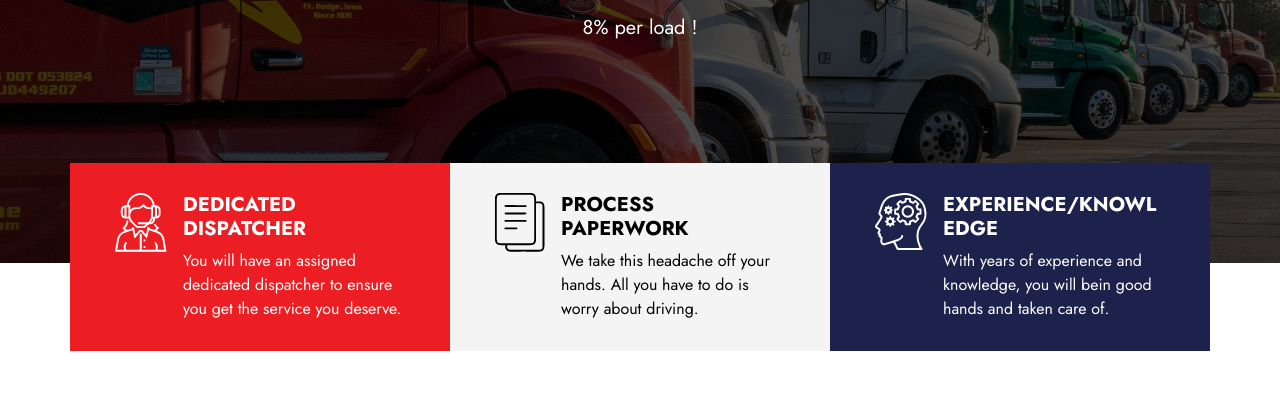
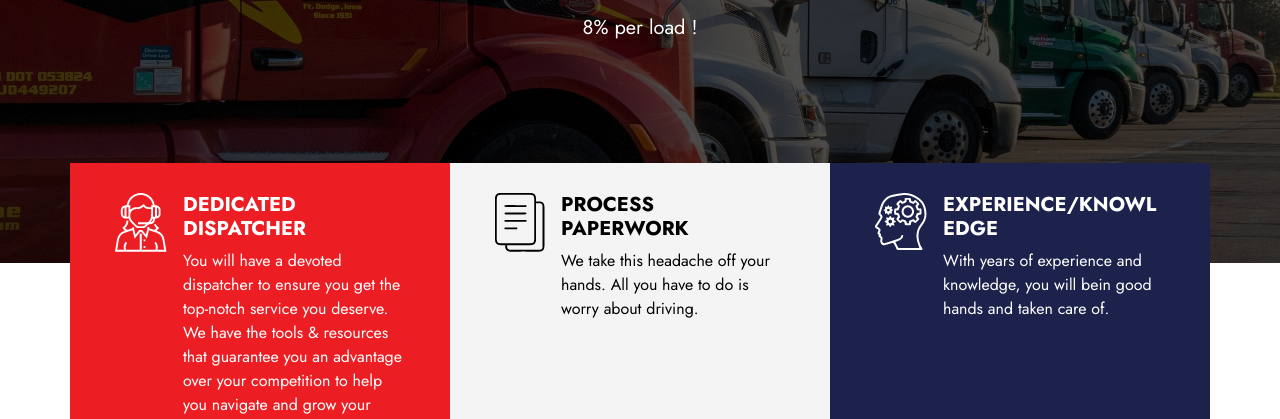
Before and after one commit to AbbasAtWork/RondolynsWebsite, a plain HTML site: page index.html in a window 1280 px wide. Shown: the part 525-944 px from the top of the page. Drawn offline with nearby package versions, Linux system fonts and the light colour scheme.

Commit message:
Dedicated dispatcher
dedicated dispatcher

```diff
--- a/index.html
+++ b/index.html
@@ -115,7 +115,7 @@
                     <img src="./Group 29.png" class="mr-3" alt="...">
                     <div class="media-body">
                       <h5 class="mt-0">Dedicated Dispatcher</h5>
-                      You will have an assigned dedicated dispatcher to ensure you get the service you deserve.
+                      You will have a devoted dispatcher to ensure you get the top-notch service you deserve. We have the tools & resources that guarantee you an advantage over your competition to help you navigate and grow your business within this challenging market.
                     </div>
                 </div>
             </div>
```
